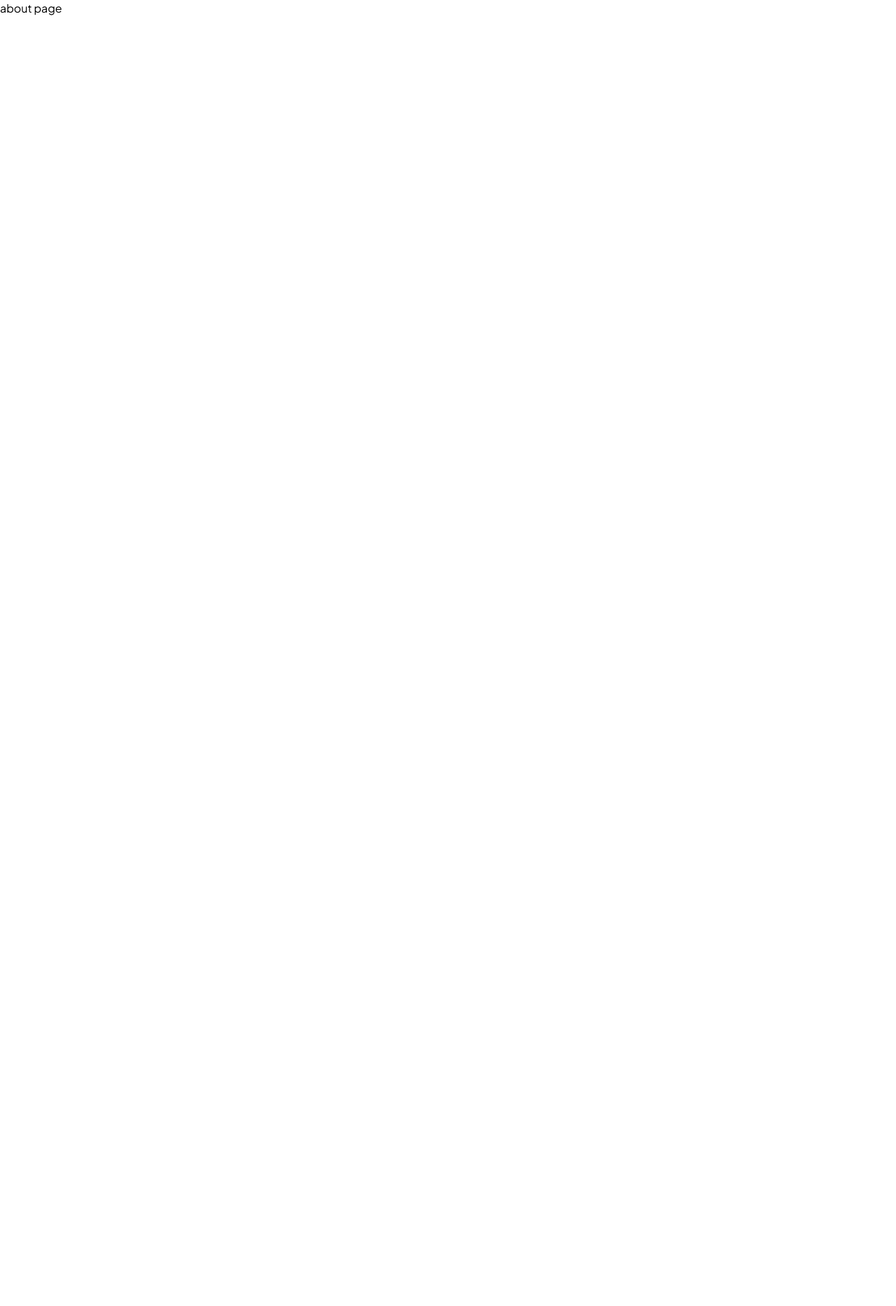
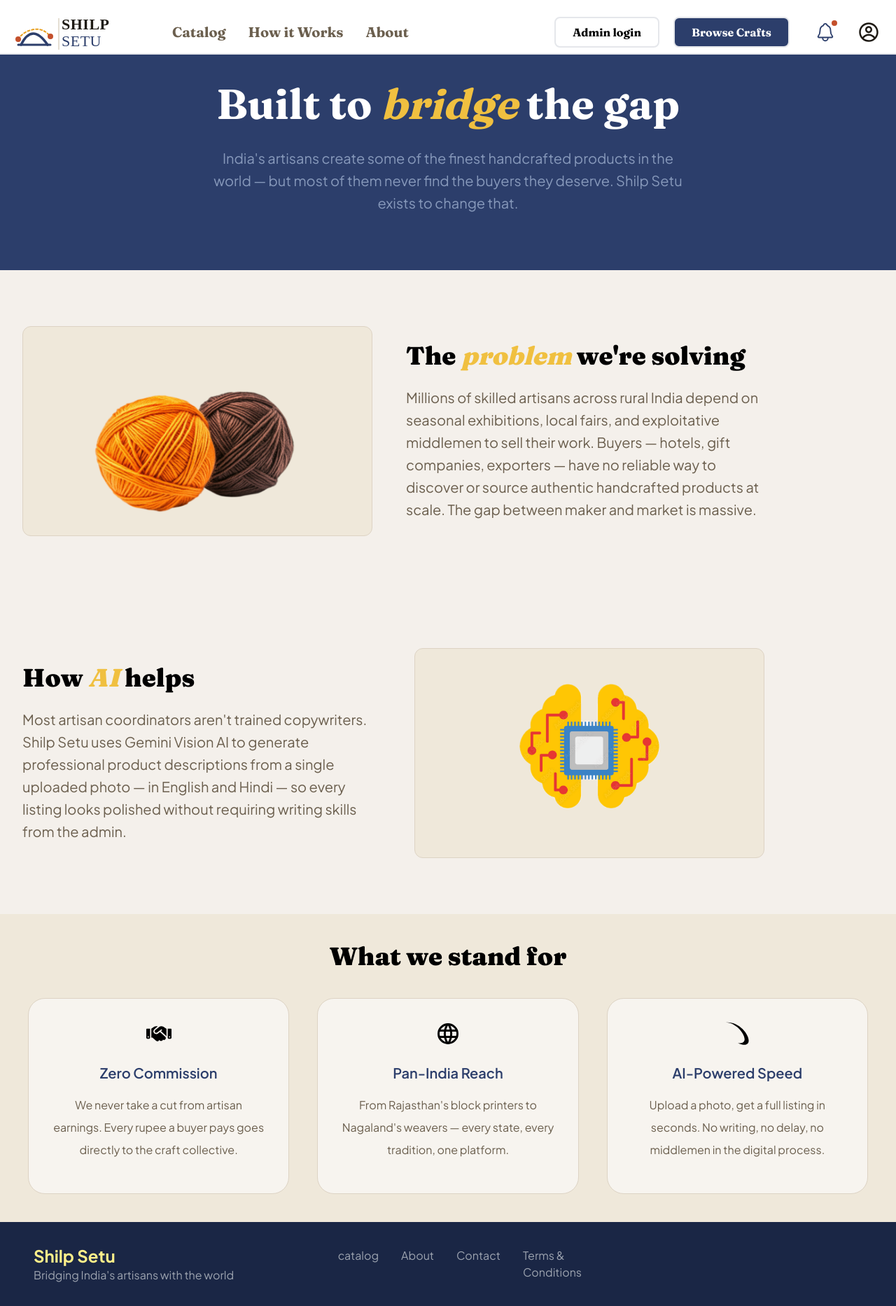
Before and after one commit to Sayyed-Ali/Shilp-Setu, a React (Vite) app in the folder frontend/appFront/: page /about in a window 1280 px wide. Shown: the whole page at 70% size. Before the commit the page ends 800 px from the top, so only its background shows below. Built offline with nearby package versions, Linux system fonts and the light colour scheme.

Commit message:
about page added

```diff
--- /dev/null
+++ b/frontend/appFront/src/components/LeftCard.jsx
@@ -0,0 +1,28 @@
+import WoolImg from '../assets/wool.png'
+export default function LeftCard() {
+    return (
+        <>
+            <div className="max-w-7xl mx-auto flex flex-col lg:flex-row items-center gap-12 px-6 lg:px-8 py-16 lg:py-20">
+
+                <div className="w-full max-w-[500px] h-[250px] lg:h-[300px] border border-[#ddd3c4] rounded-xl bg-[#efe8da] flex items-center justify-center">
+                    <img
+                        src={WoolImg}
+                        alt="Handwoven wool craft"
+                        className="w-2/3 h-auto"
+                    />
+                </div>
+
+                <div className="max-w-lg">
+                    <h2 className="text-3xl lg:text-4xl font-extrabold font-serif">
+                        The <span className="italic text-[#F0C040]">problem</span> we're solving
+                    </h2>
+
+                    <p className="text-[#6b5f4e] text-base lg:text-xl leading-7 lg:leading-8 pt-6">
+                        Millions of skilled artisans across rural India depend on seasonal exhibitions, local fairs, and exploitative middlemen to sell their work. Buyers — hotels, gift companies, exporters — have no reliable way to discover or source authentic handcrafted products at scale. The gap between maker and market is massive.
+                    </p>
+                </div>
+
+            </div>
+        </>
+    )
+}
--- /dev/null
+++ b/frontend/appFront/src/components/QualityCard.jsx
@@ -0,0 +1,9 @@
+export default function QualityCard({ icon, title, text }) {
+    return (
+        <div className=" bg-[#f7f4ef] rounded-3xl border border-[#ddd3c4] p-8 w-full max-w-[400px] h-[280px] flex flex-col items-center text-center mb-5">
+            <div className="text-4xl mb-6">{icon}</div>
+            <h3 className="font-semibold text-[#2c3e6b] text-xl mb-4">{title}</h3>
+            <p className="text-[#6b5f4e] leading-8">{text}</p>
+        </div >
+    );
+}
--- /dev/null
+++ b/frontend/appFront/src/components/RightCard.jsx
@@ -0,0 +1,28 @@
+import AIimg from '../assets/ai.png'
+
+export default function RightCard() {
+    return (
+        <>
+            <div className="max-w-7xl mx-auto flex flex-col lg:flex-row items-center gap-12 px-6 lg:px-8 py-16 lg:py-20">
+                <div className="max-w-lg">
+                    <h2 className="text-3xl lg:text-4xl font-extrabold font-serif">
+                        How <span className="italic text-[#F0C040]">AI</span> helps
+                    </h2>
+
+                    <p className="text-[#6b5f4e] text-base lg:text-xl leading-7 lg:leading-8 pt-6">
+                        Most artisan coordinators aren't trained copywriters. Shilp Setu uses Gemini Vision AI to generate professional product descriptions from a single uploaded photo — in English and Hindi — so every listing looks polished without requiring writing skills from the admin.
+                    </p>
+                </div>
+
+                <div className="w-full max-w-[500px] h-[250px] lg:h-[300px] border border-[#ddd3c4] rounded-xl bg-[#efe8da] flex items-center justify-center">
+                    <img
+                        src={AIimg}
+                        alt="Handwoven wool craft"
+                        className="w-2/3 h-auto"
+                    />
+                </div>
+
+            </div>
+        </>
+    )
+}
--- a/frontend/appFront/src/pages/About.jsx
+++ b/frontend/appFront/src/pages/About.jsx
@@ -1,7 +1,43 @@
+import Navbar from "../components/Navbar"
+import LeftCard from "../components/LeftCard"
+import RightCard from "../components/RightCard"
+import QualityCard from "../components/QualityCard"
+import { FaHandshake } from "react-icons/fa6";
+import { TbWorld } from "react-icons/tb";
+import { GiQuickSlash } from "react-icons/gi";
+import Footer from '../components/Footer'
+
 function About() {
     return (
         <>
-            <h1>about page</h1>
+            <Navbar />
+            {/*top hero section*/}
+            <div className="h-auto bg-[#2c3e6b] flex flex-col items-center">
+                <span className="font-serif text-6xl font-bold text-white pt-10 pb-8">
+                    Built to&nbsp;
+                    <span className="italic text-[#F0C040]">bridge</span>
+                    &nbsp;the gap
+                </span>
+                <p className="text-[#8799bb] text-xl/8 max-w-2xl text-center pb-20">India's artisans create some of the finest handcrafted products in the world — but most of them never find the buyers they deserve. Shilp Setu exists to change that.</p>
+            </div>
+
+            {/*bottom card section*/}
+            <div className="bg-[#f4f0eb]">
+                <LeftCard />
+                <RightCard />
+            </div>
+
+            {/*bottom quality cards section*/}
+            <div className="bg-[#efe8da] flex flex-col justify-around items-center p-10 pb-5">
+                <span className="text-3xl lg:text-4xl font-extrabold font-serif pb-10">What we stand for</span>
+
+                <div className="cards flex flex-col lg:flex-row gap-10">
+                    <QualityCard icon={<FaHandshake />} title="Zero Commission" text="We never take a cut from artisan earnings. Every rupee a buyer pays goes directly to the craft collective." />
+                    <QualityCard icon={<TbWorld />} title="Pan-India Reach" text="From Rajasthan's block printers to Nagaland's weavers — every state, every tradition, one platform." />
+                    <QualityCard icon={<GiQuickSlash />} title="AI-Powered Speed" text="Upload a photo, get a full listing in seconds. No writing, no delay, no middlemen in the digital process." />
+                </div>
+            </div >
+            <Footer />
         </>
     )
 }
```
Also changed, not shown: frontend/appFront/src/assets/ai.png (added), frontend/appFront/src/assets/wool.png (added).
